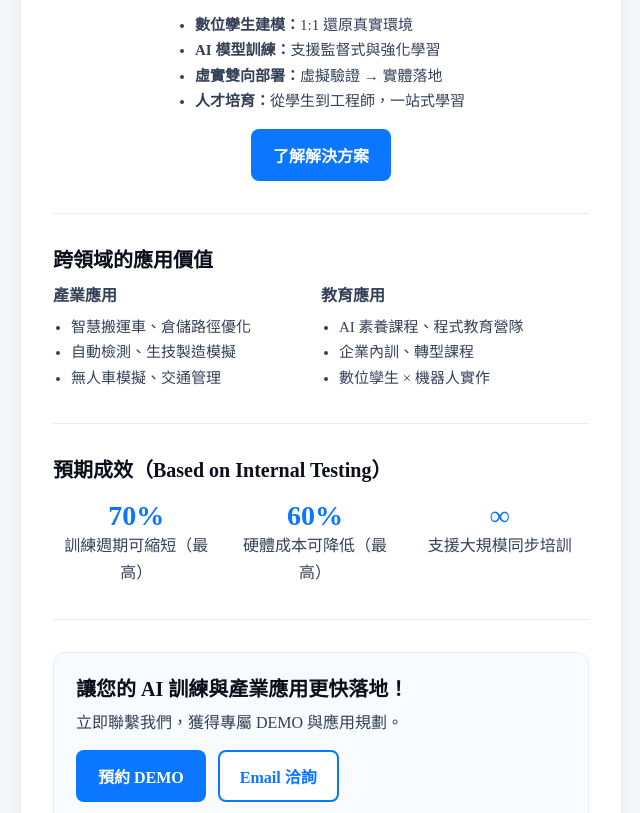
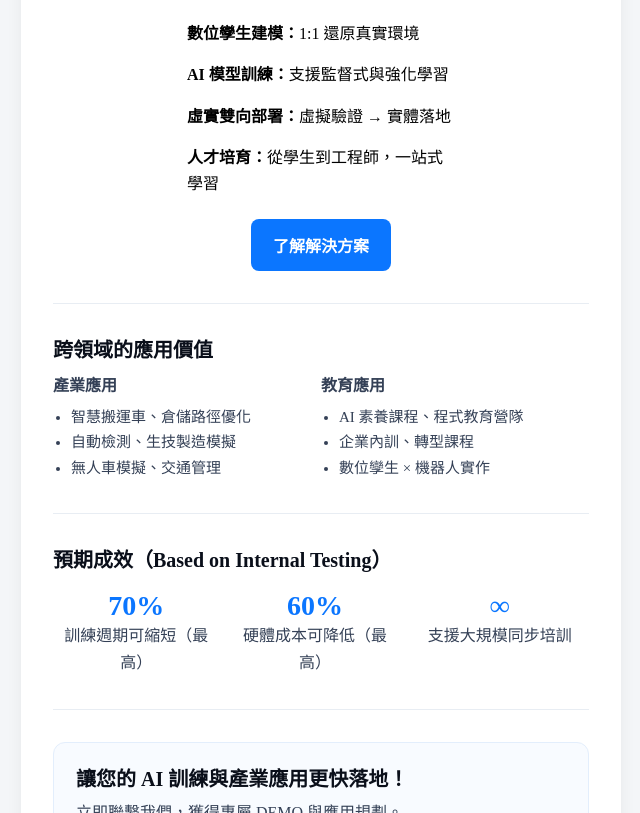
Before and after one commit to Aaronsuu2046/pros-twins-edm, a plain HTML site: page index.html in a window 1280 px wide. Shown: the part 966-1779 px from the top of the page, without its empty margins (319-959 px from the left). Drawn offline with Linux system fonts and the light colour scheme.

Commit message:
Update index.html

```diff
--- a/index.html
+++ b/index.html
@@ -109,12 +109,21 @@
               <div style="height:16px;"></div>
 
               <!-- 文字在下 -->
-              <ul style="margin:0 auto; display:inline-block; text-align:left; color:#344056; line-height:1.7; font-size:15px; padding-left:18px;">
-                <li><strong>數位孿生建模：</strong>1:1 還原真實環境</li>
-                <li><strong>AI 模型訓練：</strong>支援監督式與強化學習</li>
-                <li><strong>虛實雙向部署：</strong>虛擬驗證 → 實體落地</li>
-                <li><strong>人才培育：</strong>從學生到工程師，一站式學習</li>
-              </ul>
+              <div style="display:flex; flex-wrap:wrap; justify-content:center; max-width:600px; margin:0 auto; text-align:left; line-height:1.6;">
+                <div style="flex:0 0 50%; padding:8px;">
+                  <strong>數位孿生建模：</strong>1:1 還原真實環境
+                </div>
+                <div style="flex:0 0 50%; padding:8px;">
+                  <strong>AI 模型訓練：</strong>支援監督式與強化學習
+                </div>
+                <div style="flex:0 0 50%; padding:8px;">
+                  <strong>虛實雙向部署：</strong>虛擬驗證 → 實體落地
+                </div>
+                <div style="flex:0 0 50%; padding:8px;">
+                  <strong>人才培育：</strong>從學生到工程師，一站式學習
+                </div>
+              </div>
+
 
               <div style="height:14px;"></div>
               <a class="btn" href="https://example.com/solution" target="_blank" rel="noopener">了解解決方案</a>
```
